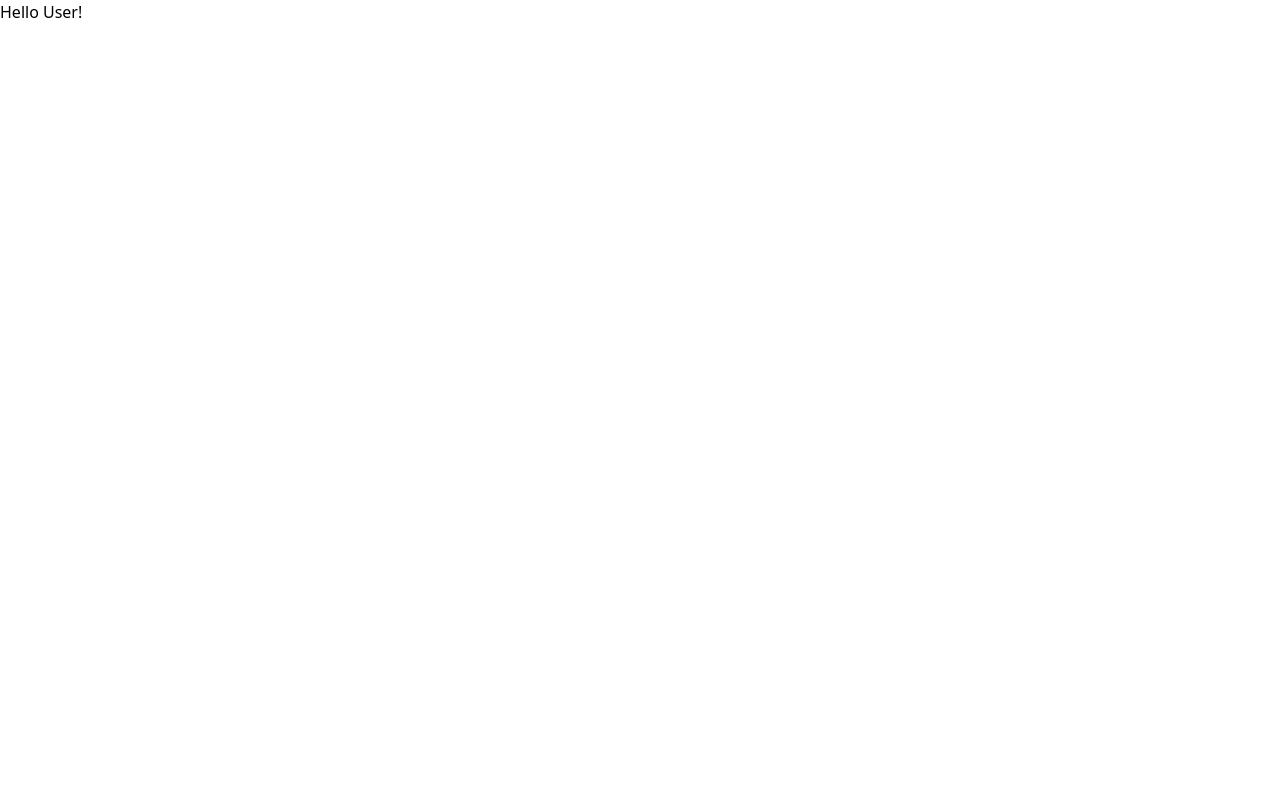
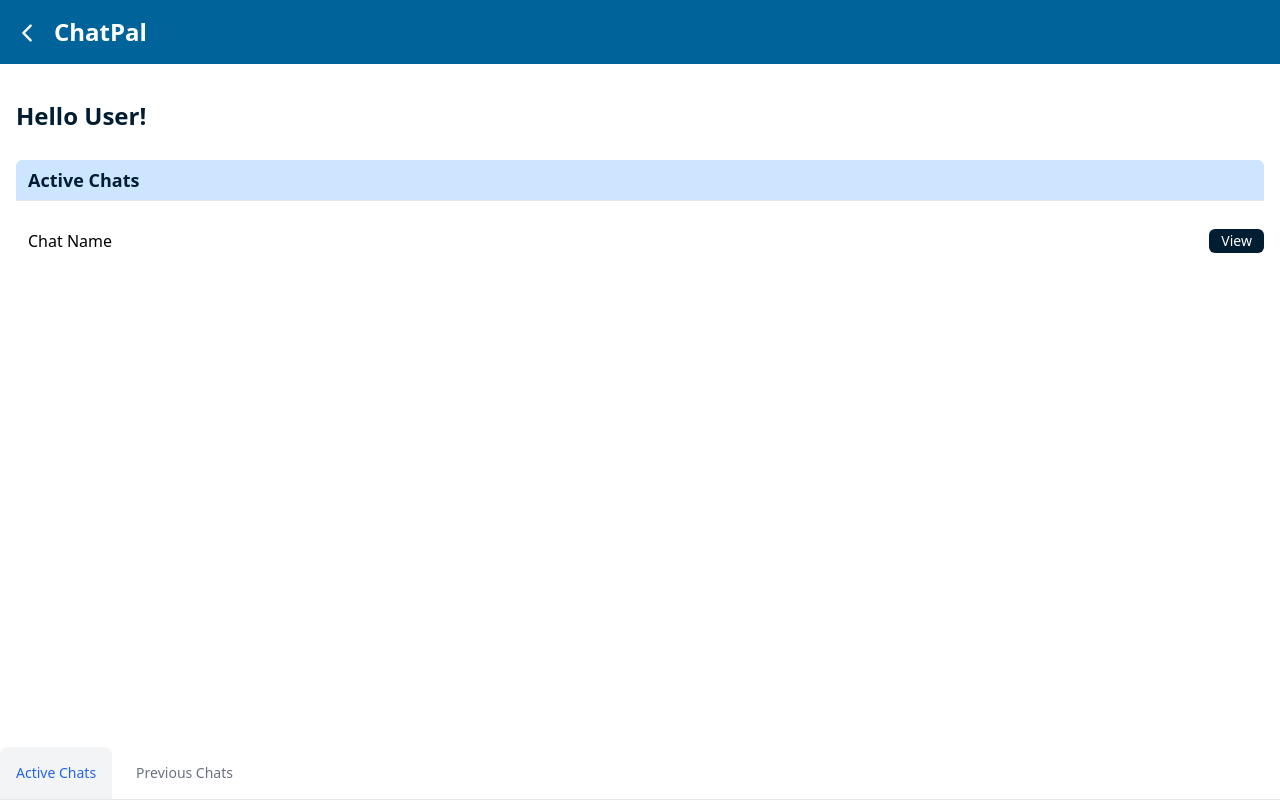
Before and after one commit to dihandesilva22/ChatPal, a React (Create React App) app in the folder frontend/: page /dashboard in a window 1280 px wide. Built offline with nearby package versions, Linux system fonts and the light colour scheme.

Commit message:
Implement user interface for active chats

```diff
--- a/frontend/src/routes/Dashboard.jsx
+++ b/frontend/src/routes/Dashboard.jsx
@@ -1,10 +1,60 @@
+import { useNavigate } from "react-router-dom";
+import { IoIosArrowBack } from "react-icons/io";
+
 const Dashboard = () => {
-    return(
-        <div>
-            <h2>
-                Hello User!
-            </h2>
-        </div>
+
+    const navigate = useNavigate();
+
+    const handleViewClick = () => {
+
+        navigate('/chat');
+
+    }
+
+    return (
+        <>
+            <div className='bg-[#006399] py-4 sticky top-0 left-0 right-0 z-20'>
+                <button className='float-left px-3'>
+                    <IoIosArrowBack className='text-3xl font-semibold pt-1 text-white' />
+                </button>
+                <h1 className='text-2xl font-semibold pl-5 text-white'>ChatPal</h1>
+            </div>
+            <div className="w-full px-4 py-2">
+                <h2 className="text-2xl font-semibold py-7 text-[#001D32]">
+                    Hello User!
+                </h2>
+
+                <h2 className="text-lg font-semibold py-1.5 px-3 text-[#001D32] bg-[#CDE5FF] rounded-t-md">
+                    Active Chats
+                </h2>
+                <hr className="text-[#001D32]" />
+
+                <div className="flex items-center py-7">
+                    <p className="font-medium pl-3">
+                        Chat Name
+                    </p>
+                    <button className="float-right bg-[#001D32] text-white text-sm px-3 py-0.5 rounded-md ml-auto" onClick={handleViewClick}>
+                        View
+                    </button>
+                </div>
+
+                <div className="fixed left-0 bottom-0 w-full">
+
+                    <ul class="flex flex-wrap text-sm font-medium text-center text-gray-500 border-b border-gray-200 dark:border-gray-700 dark:text-gray-400">
+                        <li class="me-2">
+                            <a href="#" aria-current="page" class="inline-block p-4 text-blue-600 bg-gray-100 rounded-t-lg active dark:bg-gray-800 dark:text-blue-500">
+                                Active Chats</a>
+                        </li>
+                        <li class="me-2">
+                            <a href="#" class="inline-block p-4 rounded-t-lg hover:text-gray-600 hover:bg-gray-50 dark:hover:bg-gray-800 dark:hover:text-gray-300">
+                                Previous Chats</a>
+                        </li>
+                    </ul>
+
+                </div>
+
+            </div>
+        </>
     )
 }
 
```
